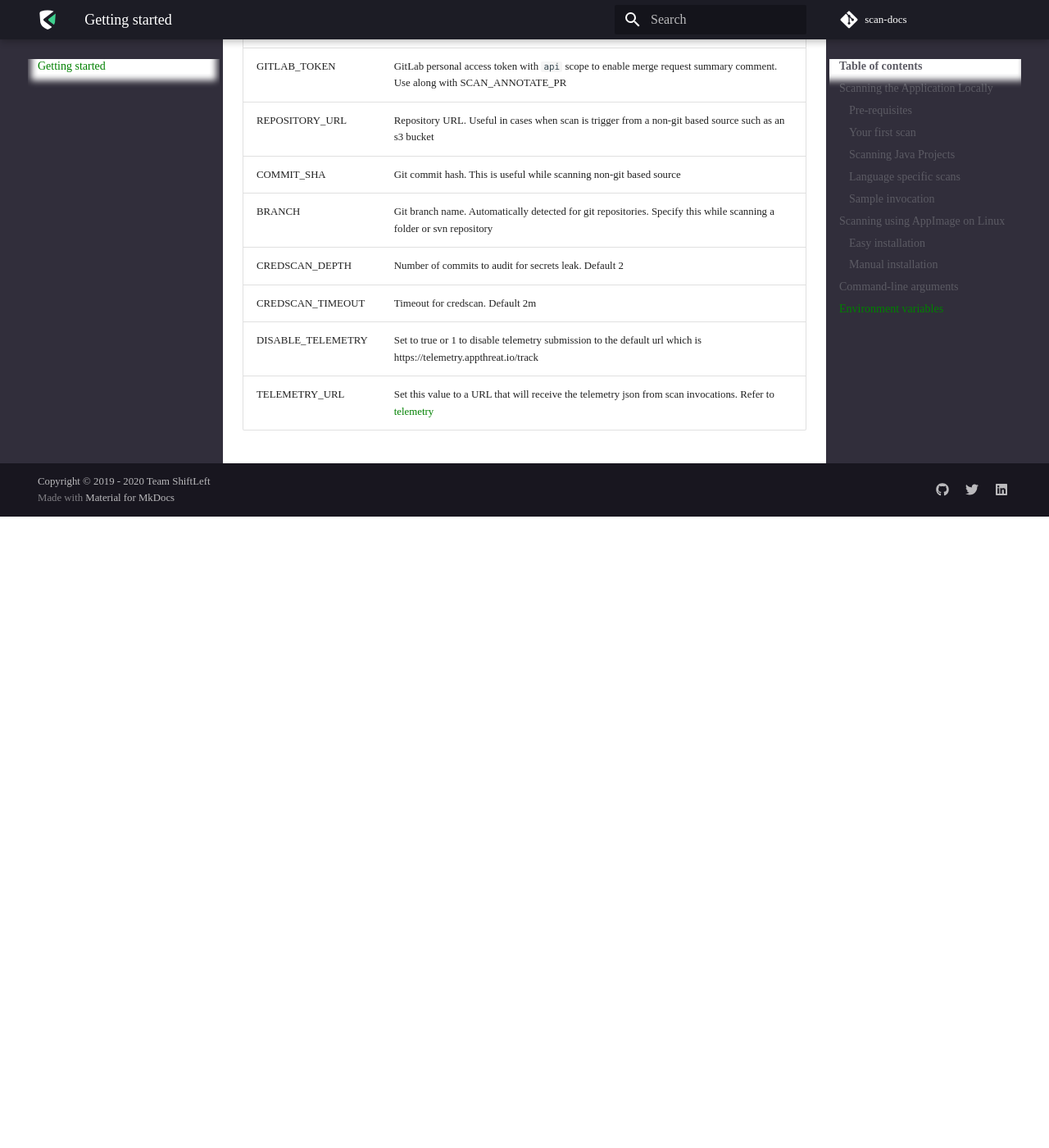
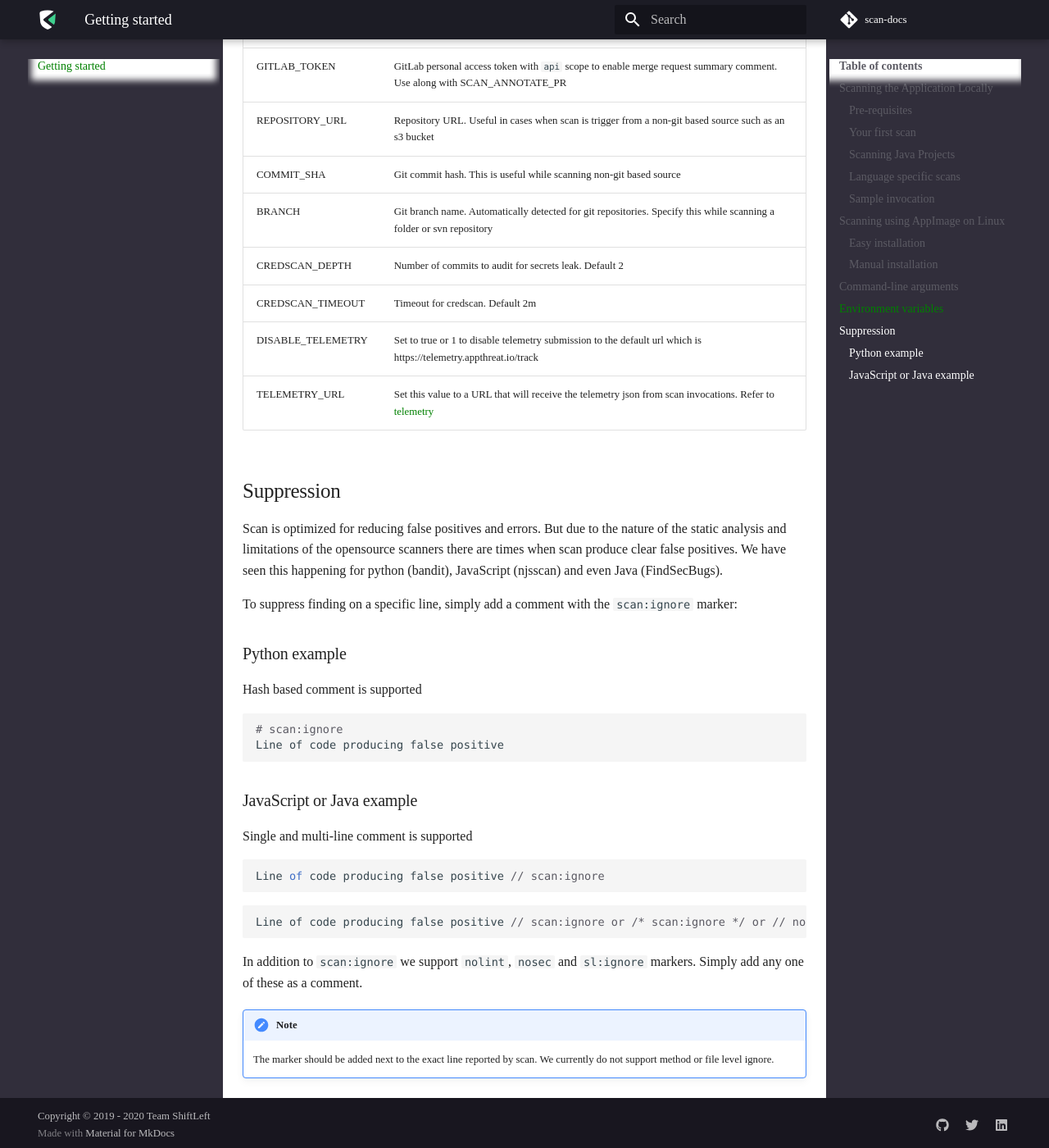
Before and after one commit to ShiftLeftSecurity/scan-docs, an MkDocs documentation site: the page built from docs/getting-started/README.md, in a window 1280 px wide and 1400 px high, scrolled down 4102 px. Shown: the whole window at 82% size. Built offline with MkDocs 1.6.1 and Material for MkDocs 9.7.7, drawn with Linux system fonts in a browser that asks for light colours; some web fonts are replaced; comment, search, counter and statistics services are not loaded; before the commit the page ends 4732 px from its top, so only the background shows below that; some of the changed text lies outside the part shown.

Commit message:
Added info on suppress (#57)

````diff
--- a/docs/getting-started/README.md
+++ b/docs/getting-started/README.md
@@ -72,6 +69,9 @@ To scan multiple projects, separate the types with a comma. Here reports will be
 ```bash
 docker run --rm -e "WORKSPACE=${PWD}" -v $PWD:/app shiftleft/sast-scan scan --src /app --type credscan,nodejs,python,yaml --out_dir /app/reports
 ```
+
+!!! Tip
+    Scan container image can be referred to as either `shiftleft/sast-scan` or `shiftleft/scan`.
 
 ### Scanning Java Projects
 
@@ -253,3 +253,35 @@ Scan use a number of environment variables for configuration and cutomizing the
 | CREDSCAN_TIMEOUT  | Timeout for credscan. Default 2m                                                                                 |
 | DISABLE_TELEMETRY | Set to true or 1 to disable telemetry submission to the default url which is https://telemetry.appthreat.io/track |
 | TELEMETRY_URL | Set this value to a URL that will receive the telemetry json from scan invocations. Refer to [telemetry](../integrations/telemetry.md) |
+
+## Suppression
+
+Scan is optimized for reducing false positives and errors. But due to the nature of the static analysis and limitations of the opensource scanners there are times when scan produce clear false positives. We have seen this happening for python (bandit), JavaScript (njsscan) and even Java (FindSecBugs).
+
+To suppress finding on a specific line, simply add a comment with the `scan:ignore` marker:
+
+### Python example
+
+Hash based comment is supported
+
+```python
+# scan:ignore
+Line of code producing false positive
+```
+
+### JavaScript or Java example
+
+Single and multi-line comment is supported
+
+```javascript
+Line of code producing false positive // scan:ignore
+```
+
+```java
+Line of code producing false positive // scan:ignore or /* scan:ignore */ or // nosec
+```
+
+In addition to `scan:ignore` we support `nolint`, `nosec` and `sl:ignore` markers. Simply add any one of these as a comment.
+
+!!! Note
+    The marker should be added next to the exact line reported by scan. We currently do not support method or file level ignore.
````
Also changed, not shown: other parts of docs/getting-started/README.md (+0 -3 lines), docs/index.md (+5 -1 lines).
